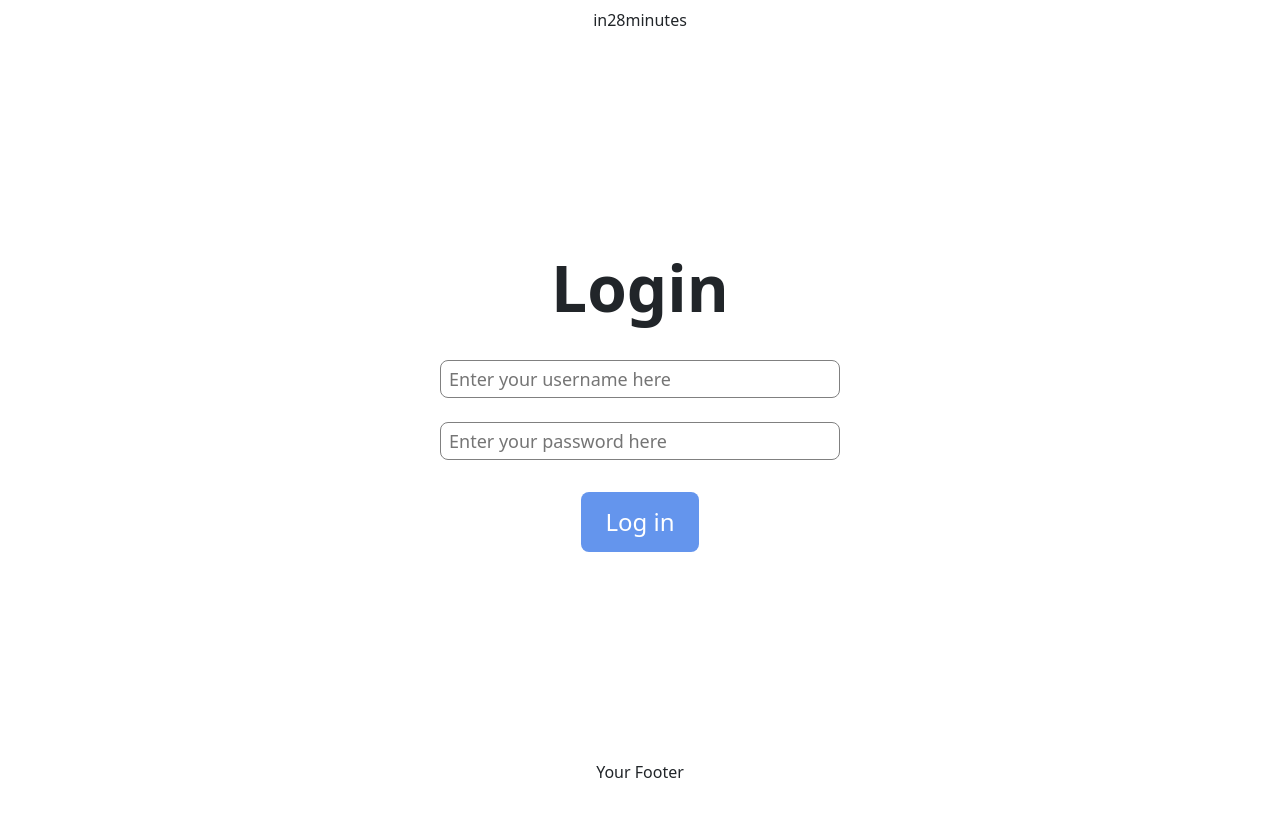
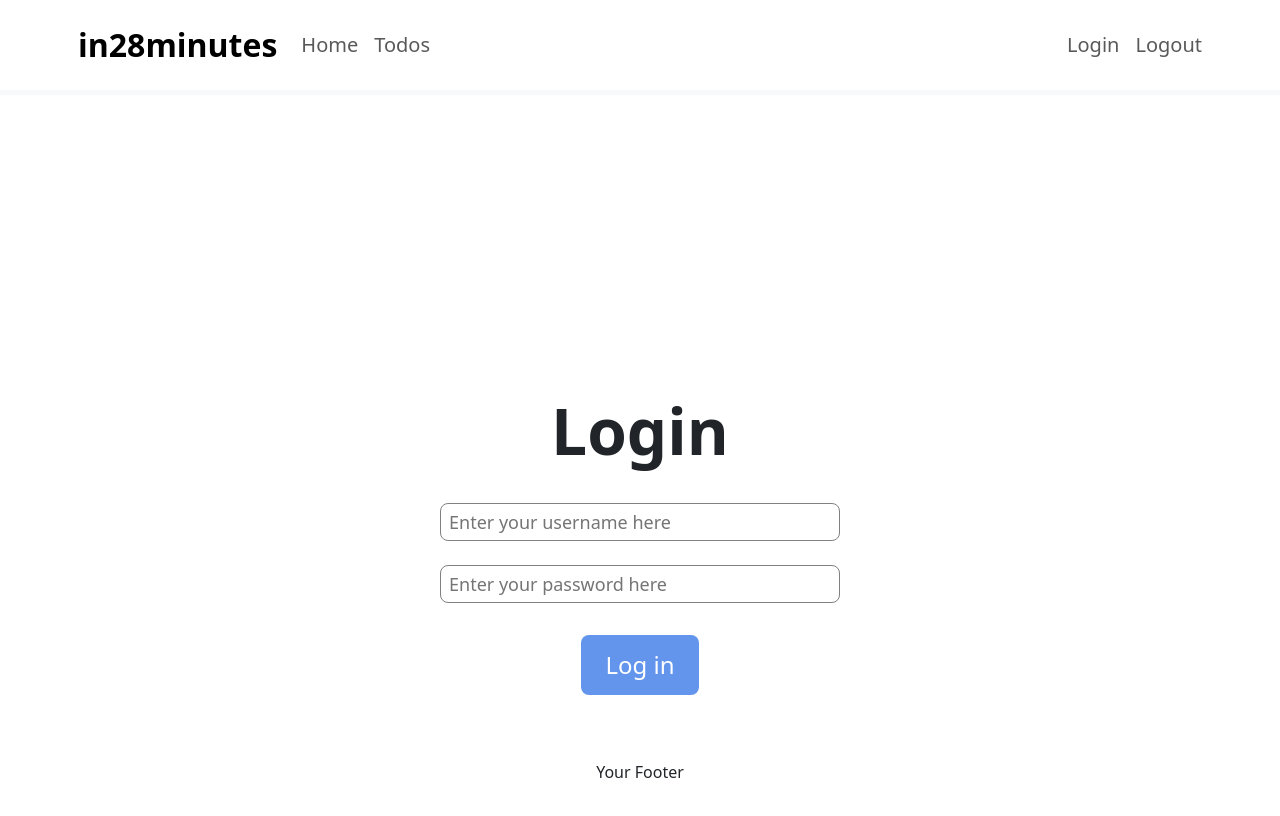
Before and after one commit to MaxSchessler/react-projects, a React (Create React App) app in the folder todoapplication/: page /login in a window 1280 px wide. Shown: the top 816 px of the page. Built offline with nearby package versions, Linux system fonts and the light colour scheme.

Commit message:
refactoring

```diff
--- a/todoapplication/src/components/todo/HeaderComponent.jsx
+++ b/todoapplication/src/components/todo/HeaderComponent.jsx
@@ -1,17 +1,34 @@
 import React from "react";
 
+import {Link, useParams} from "react-router-dom";
+
 const HeaderComponent = () => {
-    return(
-        <header className={"header"}>
-            <div className={"container"}>
-                <ul className={"navbar-nav"}>
-                    <li className={"nav-item"}>
-                        <a href={"https://www.in28minutes.com"} className={"nav-link"} target={"_blank"}>in28minutes</a>
-                    </li>
-                </ul>
 
+    const {username} = useParams();
+
+    return (
+        <header className="border-bottom border-light border-5 mb-5 p-2">
+            <div className="container">
+                <div className="row">
+                    <nav className="navbar navbar-expand-lg">
+                        <a className="navbar-brand ms-2 fs-2 fw-bold text-black"
+                           href="https://www.in28minutes.com">in28minutes</a>
+                        <div className="collapse navbar-collapse">
+                            <ul className="navbar-nav">
+                                <li className="nav-item fs-5"><Link className="nav-link"
+                                                                    to={`/welcome/${username}`}>Home</Link></li>
+                                <li className="nav-item fs-5"><Link className="nav-link" to={`/todos/${username}`}>Todos</Link></li>
+                            </ul>
+                        </div>
+                        <ul className="navbar-nav">
+                            <li className="nav-item fs-5"><Link className="nav-link" to="/login">Login</Link></li>
+                            <li className="nav-item fs-5"><Link className="nav-link" to="/logout">Logout</Link></li>
+                        </ul>
+                    </nav>
+                </div>
             </div>
         </header>
+
     );
 }
 
--- a/todoapplication/src/components/todo/TodoApp.jsx
+++ b/todoapplication/src/components/todo/TodoApp.jsx
@@ -12,20 +12,21 @@
 
     return (
         <div className="todo-app">
-            <HeaderComponent/>
             <BrowserRouter>
+                <HeaderComponent/>
                 <Routes>
                     <Route path="/" element={<LoginComponent/>}/>
                     <Route path={"/login"} element={<LoginComponent/>}/>
+                    <Route path={"/welcome"} element={<LoginComponent/>}/>
                     <Route path={"/welcome/:username"} element={<WelcomeComponent/>}/>
                     <Route path={"/todos/:username"} element={<ListTodosComponent/>}/>
 
                     {/* Error comp accepts all other url paths */}
                     <Route path="/*" element={<Error/>}/>
                 </Routes>
+                <FooterComponent/>
+            </BrowserRouter>
 
-            </BrowserRouter>
-            <FooterComponent/>
         </div>
     )
 }
--- a/todoapplication/src/components/todo/WelcomeComponent.jsx
+++ b/todoapplication/src/components/todo/WelcomeComponent.jsx
@@ -4,6 +4,12 @@
 const WelcomeComponent = () => {
 
     const {username} = useParams();
+    if (username === undefined || username === "undefined" || username === null) {
+        alert("Not logged in, navigating to login screen.");
+        setTimeout(() => {
+            navigate("/");
+        }, 5000);
+    }
     const navigate = useNavigate();
 
     return (
--- a/todoapplication/src/styles/TodoApp.css
+++ b/todoapplication/src/styles/TodoApp.css
@@ -118,7 +118,6 @@
 }
 
 .header {
-    position: absolute;
     top: 0;
     width: 100%;
     height: 40px;
```
